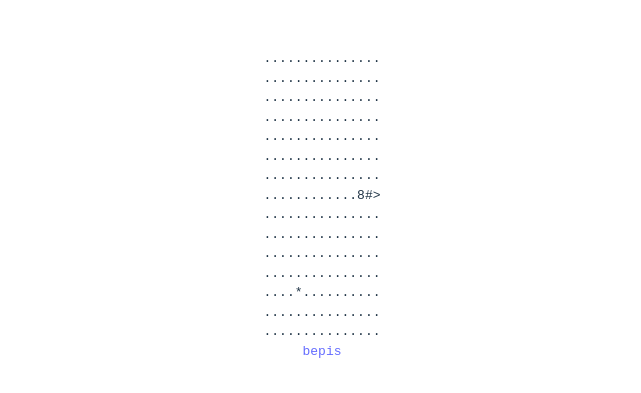
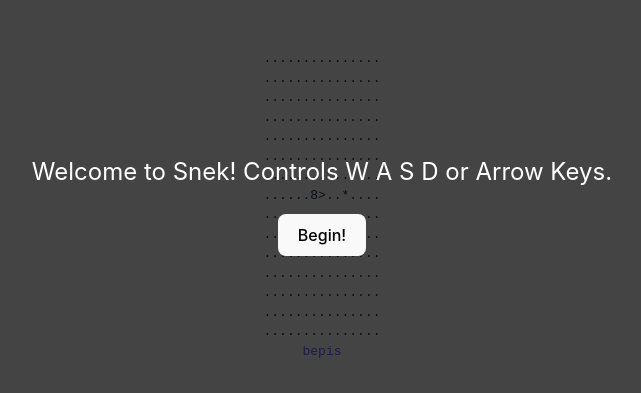
Before and after one commit to Mogheiden/podrac.ing, a React (Vite) app: page /snek in a window 1280 px wide. Shown: the part 195-588 px from the top of the page, without its empty margins (318-959 px from the left). Built offline with nearby package versions, Linux system fonts and the light colour scheme.

Commit message:
working game (modals)

```diff
--- a/src/pages/chussy/chuss_page.tsx
+++ b/src/pages/chussy/chuss_page.tsx
@@ -106,7 +106,6 @@ export function ChussPage() {
     gameState.turn,
     turnSide
   );
-  console.log('render', gameHistory);
   useEffect(() => {
     if (inCheck) {
       if (!hasAnyLegalMoves) {
--- a/src/pages/snek/snek_pej.tsx
+++ b/src/pages/snek/snek_pej.tsx
@@ -2,15 +2,26 @@ import { useEffect, useState } from 'react';
 import { changeDir, newGame, printBoard, step } from './snek_gem';
 import { Link } from 'react-router-dom';
 
+type ModalType = 'intro' | 'gameOver';
+
 export function SnekGame() {
   const [gameState, setGameState] = useState(() => newGame());
+  const [modalState, setModal] = useState<ModalType | null>('intro');
 
   useEffect(() => {
+    if (gameState.gameOver) {
+      setModal('gameOver');
+    }
+  }, [gameState]);
+
+  useEffect(() => {
+    if (!modalState) {
       const interval = setInterval(() => {
         setGameState((state) => step(state));
-    }, 500);
+      }, 300);
       return () => clearInterval(interval);
-  }, []);
+    }
+  }, [modalState]);
 
   useEffect(() => {
     const directions = (e: KeyboardEvent) => {
@@ -43,7 +54,41 @@ export function SnekGame() {
     return () => document.removeEventListener('keydown', directions);
   }, [gameState.direction]);
 
+  function renderModalContent(modal: ModalType) {
+    switch (modal) {
+      case 'intro':
         return (
+          <>
+            <div style={{ color: 'white', fontSize: '24px' }}>
+              Welcome to Snek! Controls W A S D or Arrow Keys.
+            </div>
+            <br />
+            <button onClick={() => setModal(null)}>Begin!</button>
+          </>
+        );
+      case 'gameOver':
+        return (
+          <>
+            <div style={{ color: 'white', fontSize: '24px' }}>
+              Game over. You scored {gameState.score} points!
+            </div>
+            <br />
+            <button
+              onClick={() => {
+                setGameState(newGame());
+                setModal(null);
+              }}
+            >
+              Retry
+            </button>
+          </>
+        );
+    }
+    throw new Error('Invalid modal state');
+  }
+
+  return (
+    <div>
       <pre>
         {printBoard(gameState)
           .split('\n')
@@ -52,5 +97,24 @@ export function SnekGame() {
           ))}
         <Link to="/">bepis</Link>
       </pre>
+
+      {modalState ? (
+        <div
+          style={{
+            display: 'flex',
+            justifyContent: 'center',
+            alignItems: 'center',
+            position: 'fixed',
+            top: 0,
+            left: 0,
+            width: '100vw',
+            height: '100vh',
+            backgroundColor: '#000000BB',
+          }}
+        >
+          <div>{renderModalContent(modalState)}</div>
+        </div>
+      ) : undefined}
+    </div>
   );
 }
```
Lines whose indentation alone changed are shown as unchanged.
